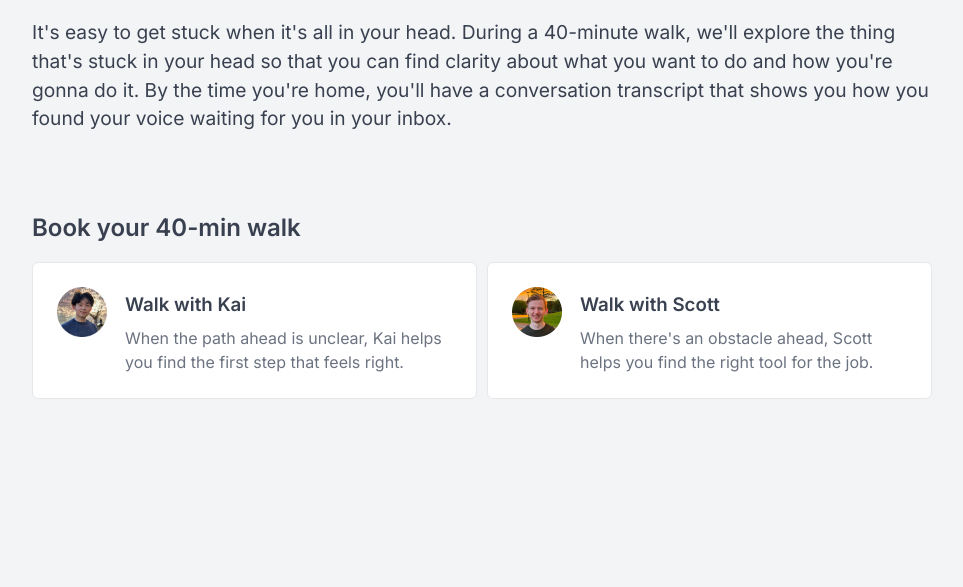
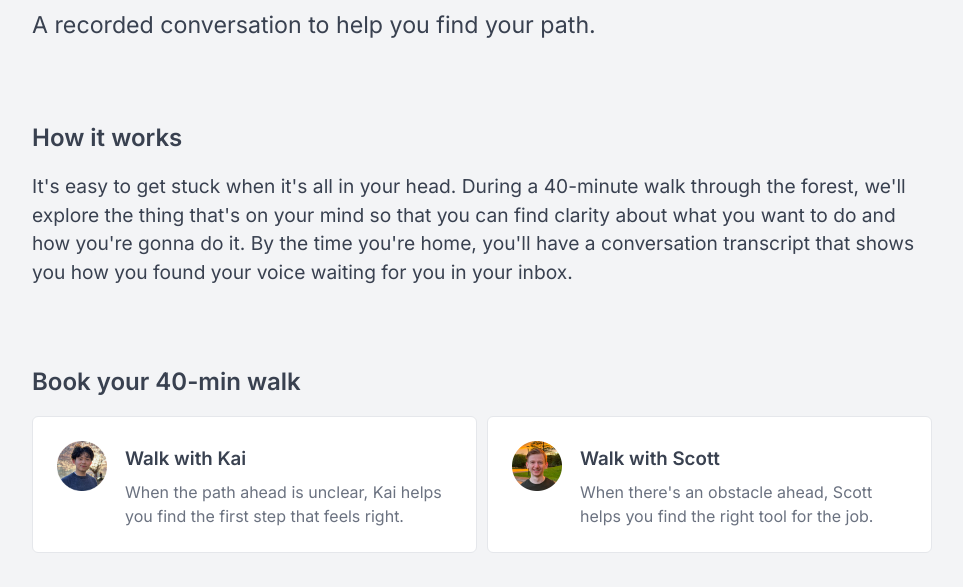
Before and after one commit to pair-pathfinding/website, a plain HTML site: page index.html in a window 1280 px wide. Shown: the part 217-804 px from the top of the page, without its empty margins (158-1121 px from the left). Drawn offline with Linux system fonts and the light colour scheme.

Commit message:
Added subtitle for clarity & specified "forest"

```diff
--- a/index.html
+++ b/index.html
@@ -6,14 +6,18 @@
     <title>Pair Pathfinding</title>
     <link rel="stylesheet" href="styles.css">
     <link href="https://fonts.googleapis.com/css2?family=Inter:wght@400;600&display=swap" rel="stylesheet">
+    <link rel="icon" type="image/x-icon" href="/images/favicon.ico">
 </head>
 <body>
     <div class="container">
         <div class="intro">
             <img src="./images/intro_image.png" width="200px" height="auto" alt="Kai">
             <h1>Pair Pathfinding</h1>
-            <p>It's easy to get stuck when it's all in your head. During a 40-minute walk, we'll explore the thing that's stuck in your head so that you can find clarity about what you want to do and how you're gonna do it. By the time you're home, you'll have a conversation transcript that shows you how you found your voice waiting for you in your inbox.</p>
+            <p>A recorded conversation to help you find your path.</p>
         </div>
+
+        <h2>How it works</h2>
+        <p>It's easy to get stuck when it's all in your head. During a 40-minute walk through the forest, we'll explore the thing that's on your mind so that you can find clarity about what you want to do and how you're gonna do it. By the time you're home, you'll have a conversation transcript that shows you how you found your voice waiting for you in your inbox.</p>
 
         <h2>Book your 40-min walk</h2>
 
--- a/styles.css
+++ b/styles.css
@@ -8,6 +8,10 @@ body {
 .container {
     max-width: 900px;
     margin: auto;
+}
+
+.container > h2 {
+    margin-top: 80px;
 }
 
 h1 {
@@ -24,10 +28,15 @@ a {
 }
 
 .intro {
-    margin-bottom: 80px;
+    /* margin-bottom: 80px; */
 }
 
 .intro > p {
+    font-size: 1.45em;
+    margin-top: -10px;
+}
+
+.container > p {
     font-size: 1.2em;
 }
 
```
